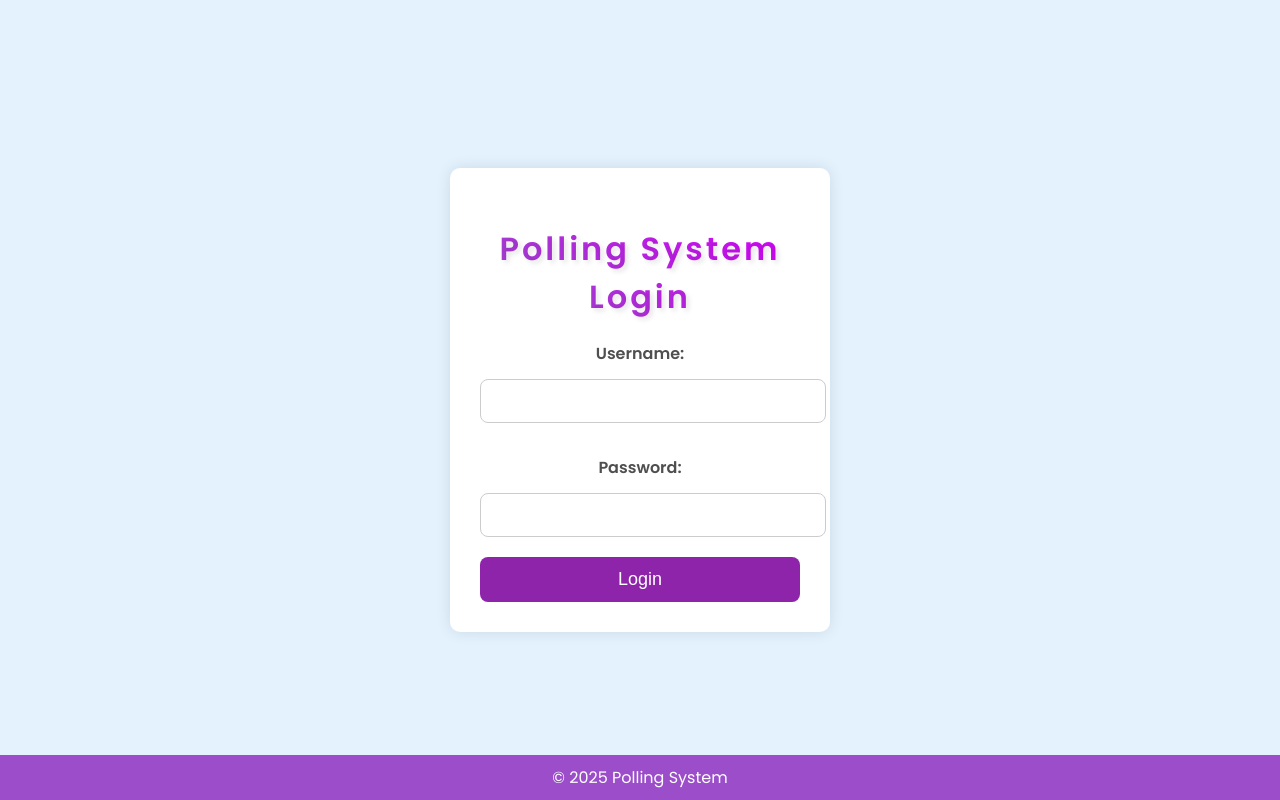
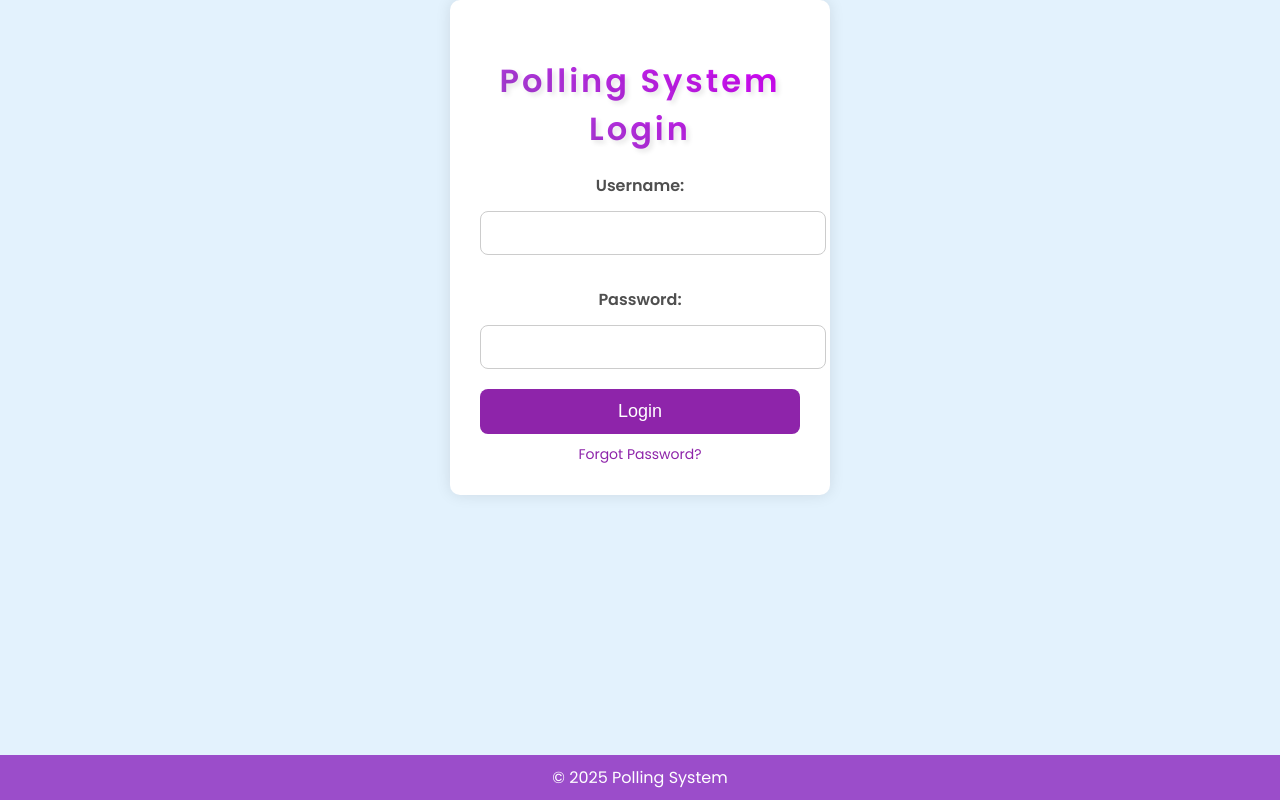
Before and after one commit to Arif1025/Placeholder, a Django app: template polls/templates/login_interface.html in a window 1280 px wide. Run offline with Django 5.2, Linux system fonts and the light colour scheme; the template is opened without the code that fills it, so the values that code supplies are empty.

Commit message:
Added a forgot password link to login page and updated unit tests

```diff
--- a/polls/templates/login_interface.html
+++ b/polls/templates/login_interface.html
@@ -13,7 +13,8 @@
             font-family: 'Poppins', sans-serif;
             background-color: #e3f2fd;
             display: flex;
-            justify-content: center;
+            flex-direction: column;
+            justify-content: space-between;
             align-items: center;
             height: 100vh;
             margin: 0;
@@ -27,6 +28,7 @@
             box-shadow: 0px 0px 15px rgba(0, 0, 0, 0.1);
             width: 320px;
             text-align: center;
+            margin-bottom: 20px;
         }
 
         h2 {
@@ -72,14 +74,26 @@
             background-color: #9b4dca;
         }
 
+        .forgot-password {
+            display: block;
+            margin-top: 10px;
+            font-size: 14px;
+            text-decoration: none;
+            color: #8e24aa;
+            text-align: center;
+        }
+
+        .forgot-password:hover {
+            text-decoration: underline;
+        }
+
         .footer {
             background-color: #9b4dca;
             color: white;
             text-align: center;
             padding: 10px;
-            position: absolute;
-            bottom: 0;
             width: 100%;
+            position: relative;
         }
 
         /* Mobile Responsiveness */
@@ -135,6 +149,9 @@
             <!-- Submit button for the form -->
             <button type="submit">Login</button>
         </form>
+
+        <!-- Forgot password link -->
+        <a href="/forgot-password" class="forgot-password">Forgot Password?</a>
     </div>
 
     <!-- Footer displaying copyright -->
```
Also changed, not shown: polls/tests/views/test_login_view.py (+14 -0 lines).
